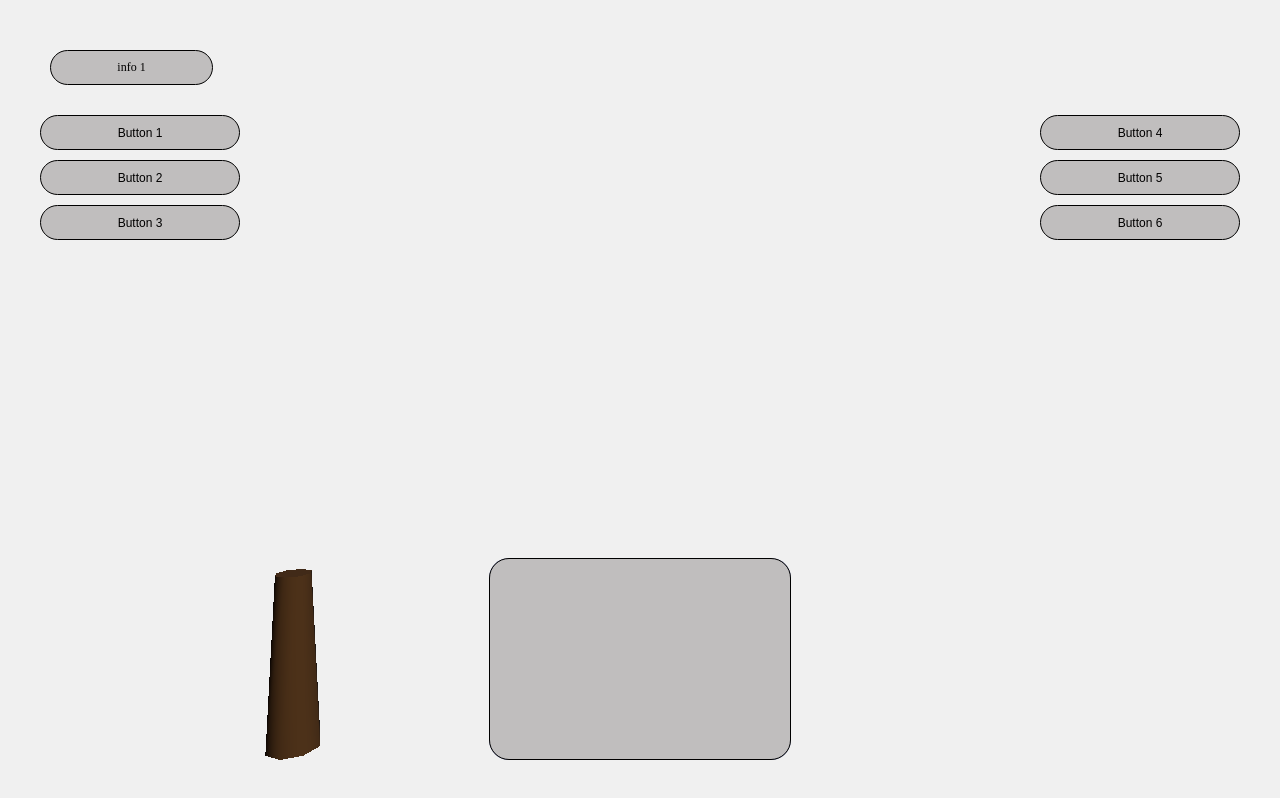
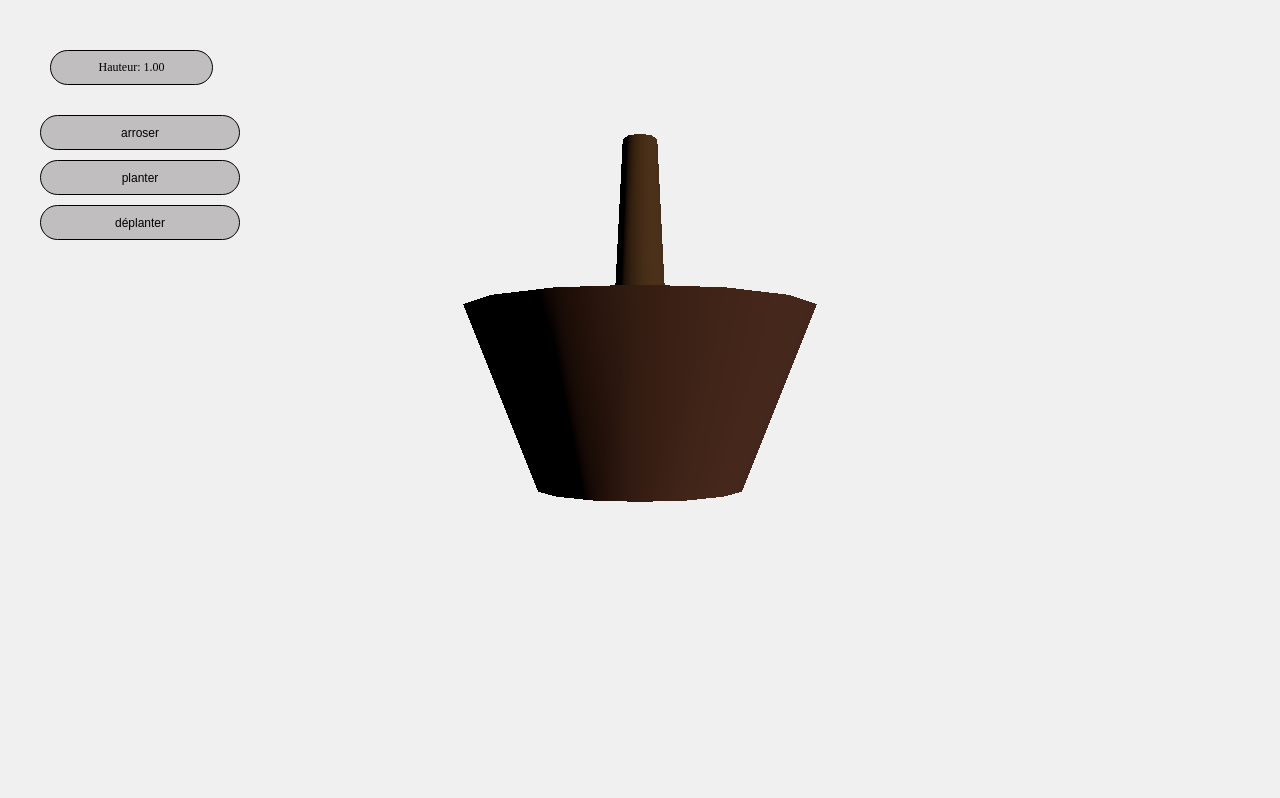
Before and after one commit to joeLarue/BONSAI-QUEST, a website built with Vite: page index.html in a window 1280 px wide. Built offline with nearby package versions, Linux system fonts and the light colour scheme.

Commit message:
Architecture du projet + 3 fonctionnalités (Arroser, planter, déplanter)

```diff
--- a/bonsai.generator.js
+++ b/bonsai/bonsai.generator.js
@@ -17,5 +17,10 @@
 
   // (plus tard : branches, feuilles...)
 
-  return group
+  return {
+    group,
+    update() {
+      trunk.scale.y = bonsai.height
+    }
+  }
 }
--- a/bonsai.model.js
+++ b/bonsai/bonsai.js
@@ -5,5 +5,11 @@
   } = {}) {
     this.height = height
     this.width = width
+    this.pot = null
+  }
+
+    growth() {
+    this.height += 0.05
+    this.width += 0.01
   }
 }
--- a/game.rules.js
+++ /dev/null
@@ -1,10 +0,0 @@
-export function growBonsai(bonsai, { water = 0, light = 0 }) {
-  if (water > 0) {
-    bonsai.height += 0.05
-    bonsai.width += 0.01
-  }
-
-  if (light < 0.3) {
-    bonsai.height += 0.02 // pousse en hauteur si manque de lumière
-  }
-}
--- a/index.html
+++ b/index.html
@@ -20,23 +20,27 @@
 
         <!-- LEFT TOOLBAR -->
         <nav class="toolbar" id="left" aria-label="Left tools">
-          <button id="water">Button 1</button>
-          <button>Button 2</button>
-          <button>Button 3</button>
+          <button id="arroser">arroser</button>
+          <button id="planter">planter</button>
+          <button id="déplanter">déplanter</button>
         </nav>
 
         <!-- SELECTED TOOL PANEL -->
         <section class="selectedtool">
+          <!-- OPTIONAL EXTENDED INTERFACE FOR THE SELECTED TOOL
           <aside class="extendedinterface">
             <div id="tool1"></div>
           </aside>
+          -->
         </section>
 
         <!-- RIGHT TOOLBAR -->
         <nav class="toolbar" id="right" aria-label="Right tools">
+          <!--
           <button>Button 4</button>
           <button>Button 5</button>
           <button>Button 6</button>
+          -->
         </nav>
 
       </section>
--- a/main.js
+++ b/main.js
@@ -1,26 +1,48 @@
-import { Bonsai } from './bonsai.model.js'
-import { generateBonsaiMesh } from './bonsai.generator.js'
-import { growBonsai } from './game.rules.js'
+import { Bonsai } from './bonsai/bonsai.js'
+import { Pot } from './pot/pot.js'
+import { generatePotMesh } from './pot/pot.generator.js'
 import { createScene } from './scene.js'
+import { OrbitControls } from 'three/addons/controls/OrbitControls.js';
 
 const canvas = document.querySelector('#container')
 const { scene, camera, renderer } = createScene(canvas)
 
-const bonsai = new Bonsai({ height: 1, width: 0.5 })
-let bonsaiMesh = generateBonsaiMesh(bonsai)
-scene.add(bonsaiMesh)
+//ce qui se passe dans la scène
+let bonsai = new Bonsai({ height: 1, width: 0.5 })
+const pot = new Pot({ height: 1 })
+pot.plant(bonsai)
+
+// génération du mesh du pot (et du bonsaï s'il y en a un)
+let potMesh = generatePotMesh(pot)
+scene.add(potMesh.group)
 
 // Bouton "arroser"
-document.querySelector('#water').addEventListener('click', () => {
-  growBonsai(bonsai, { water: 1 })
+document.querySelector('#arroser').addEventListener('click', () => {
+  bonsai.growth()
+})
+// Bouton "planter"
+document.querySelector('#planter').addEventListener('click', () => {
+  bonsai = new Bonsai({ height: 1, width: 0.5 })
+  pot.plant(bonsai)
+})
+// Bouton "déplanter"
+document.querySelector('#déplanter').addEventListener('click', () => {
+  pot.unplant()
+})
 
-  scene.remove(bonsaiMesh)
-  bonsaiMesh = generateBonsaiMesh(bonsai)
-  scene.add(bonsaiMesh)
-})
+const controls = new OrbitControls(camera, renderer.domElement);
+controls.target.set(0, 0, 0);          // centre de gravité (ton objet)
+controls.enableDamping = true;          // inertie “feel” plus agréable
+controls.enableZoom = true;             // molette (dolly)
+controls.update();                      // à appeler après modif manuelle caméra/target
+
+const infoElement = document.querySelector('.info')
 
 function animate() {
   requestAnimationFrame(animate)
+  potMesh.update();
+  controls.update();
+  infoElement.textContent = `Hauteur: ${bonsai.height.toFixed(2)}`
   renderer.render(scene, camera)
 }
 
--- /dev/null
+++ b/pot/pot.generator.js
@@ -0,0 +1,43 @@
+import * as THREE from 'three'
+import { generateBonsaiMesh } from '../bonsai/bonsai.generator.js'
+
+export function generatePotMesh(pot) {
+  const group = new THREE.Group()
+
+  // mesh du pot
+  const potMesh = new THREE.Mesh(
+    new THREE.CylinderGeometry(1, 0.6, pot.height, 16),
+    new THREE.MeshStandardMaterial({ color: 0x9b5a3c })
+  )
+  group.add(potMesh)
+
+  let bonsaiMesh = null
+  let bonsaiUpdate = null
+  // si le pot contient un bonsaï
+  if (pot.bonsai) {
+    bonsaiMesh = generateBonsaiMesh(pot.bonsai)
+    bonsaiUpdate = bonsaiMesh.update
+    bonsaiMesh.group.position.y = pot.height / 2
+    group.add(bonsaiMesh.group)
+  }
+
+  return {
+    group,
+    update() {
+        if (!pot.bonsai && bonsaiMesh) {
+            group.remove(bonsaiMesh.group)
+            bonsaiMesh = null
+            bonsaiUpdate = null
+        }
+        if (pot.bonsai && !bonsaiMesh) {
+            bonsaiMesh = generateBonsaiMesh(pot.bonsai)
+            bonsaiUpdate = bonsaiMesh.update
+            bonsaiMesh.group.position.y = pot.height / 2
+            group.add(bonsaiMesh.group)
+        }
+        if (bonsaiMesh) {
+            if (bonsaiUpdate) {bonsaiUpdate()}
+    }
+  }
+}
+}
--- /dev/null
+++ b/pot/pot.js
@@ -0,0 +1,22 @@
+export class Pot {
+  constructor({
+    height = 1
+  } = {}) {
+    this.height = height
+    this.bonsai = null
+  }
+
+  plant(bonsai) {
+    if (!this.bonsai) {
+        this.bonsai = bonsai
+        bonsai.pot = this
+    }
+  }
+
+  unplant() {
+    if (this.bonsai) {
+      this.bonsai.pot = null
+      this.bonsai = null
+    }
+  }
+}
--- a/scene.js
+++ b/scene.js
@@ -10,7 +10,7 @@
     0.1,
     100
   )
-  camera.position.set(2, 2, 4)
+  camera.position.set(0, 0, 4)
 
   const renderer = new THREE.WebGLRenderer({ canvas })
   renderer.setSize(canvas.clientWidth, canvas.clientHeight)
--- a/style.css
+++ b/style.css
@@ -106,7 +106,7 @@
   padding: 10px;
   gap: 10px;
 
-  width: fit-content;
+  width: 300px;
   height: 100%;
   box-sizing: border-box;
 }
```
